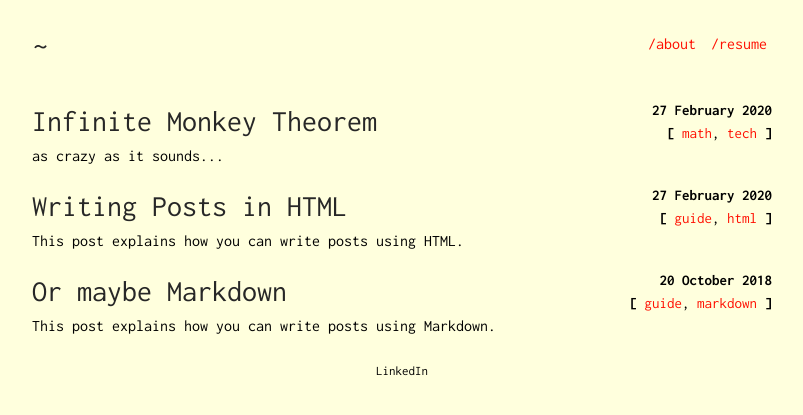
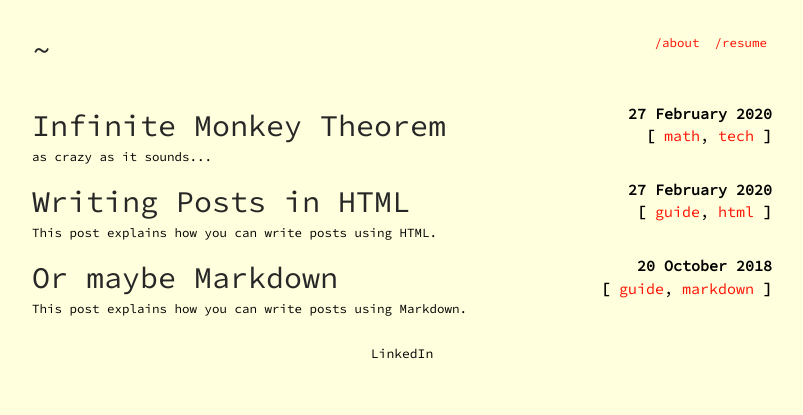
Before and after one commit to skbol/skbol.github.io, a Jekyll site: the page built from index.html, in a window 1280 px wide. Shown: the top 415 px of the page, without its empty margins (238-1041 px from the left). Built offline with Jekyll 4.4.1, drawn with Linux system fonts in a browser that asks for light colours.

Commit message:
Modified Font Family

```diff
--- a/_includes/head.html
+++ b/_includes/head.html
@@ -17,7 +17,10 @@
     <meta name="author" content="{{ site.author }}">
 
     <meta name="description" content="{{ desc }}">
-    <link href='https://fonts.googleapis.com/css?family=Inconsolata:400,700' rel='stylesheet' type='text/css'>
+    <!-- <link href='https://fonts.googleapis.com/css?family=Inconsolata:400,700' rel='stylesheet' type='text/css'> -->
+    <link rel="preconnect" href="https://fonts.googleapis.com">
+    <link rel="preconnect" href="https://fonts.gstatic.com" crossorigin>
+    <link href="https://fonts.googleapis.com/css2?family=Source+Code+Pro&display=swap" rel="stylesheet">
     <link rel="stylesheet" href="{{ sitedir }}css/main.css">
     <link rel="icon" type="image/ico" href="{{ favicon_location }}">
     <link rel="shortcut-icon" type="image/ico" href="{{ favicon_location }}">
--- a/css/main.scss
+++ b/css/main.scss
@@ -13,7 +13,8 @@ $small-width: 480px;
 
 body {
     margin: 0;
-    font-family: "Inconsolata";
+    font-family: "Source Code Pro", monospace;
+    font-size: 12.5px;
     background-color: #FFFFDD;
     min-height: 100%;
 }
```
